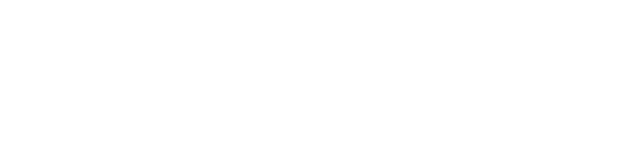
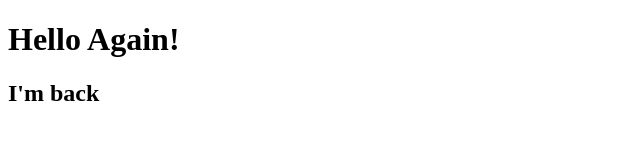
Before and after one commit to ssol0421/advanced-js, a plain HTML site: page index.html in a window 1280 px wide. Shown: the whole page, without its empty margins (0-640 px from the left). Drawn offline with Linux system fonts and the light colour scheme.

Commit message:
adding h1 again

```diff
--- a/index.html
+++ b/index.html
@@ -5,6 +5,7 @@
   <title>Document</title>
 </head>
 <body>
-
+	<h1>Hello Again!</h1>
+	<h2>I'm back</h2>
 </body>
 </html>
```
